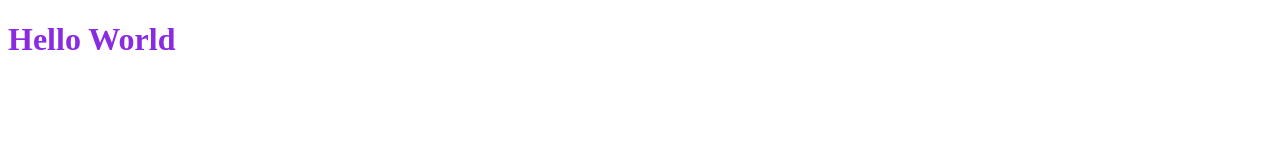
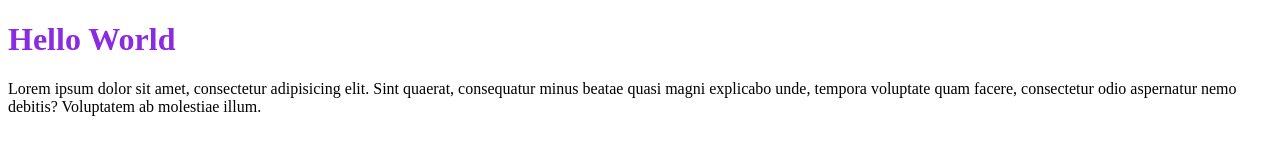
Before and after one commit to Endrigo7/aula-git-4, a plain HTML site: page index.html in a window 1280 px wide. Drawn offline with Linux system fonts and the light colour scheme.

Commit message:
adicionado os textos

```diff
--- a/index.html
+++ b/index.html
@@ -8,5 +8,6 @@
 </head>
 <body>
     <h1>Hello World</h1>
+    <p>Lorem ipsum dolor sit amet, consectetur adipisicing elit. Sint quaerat, consequatur minus beatae quasi magni explicabo unde, tempora voluptate quam facere, consectetur odio aspernatur nemo debitis? Voluptatem ab molestiae illum.</p>
 </body>
 </html>
```
